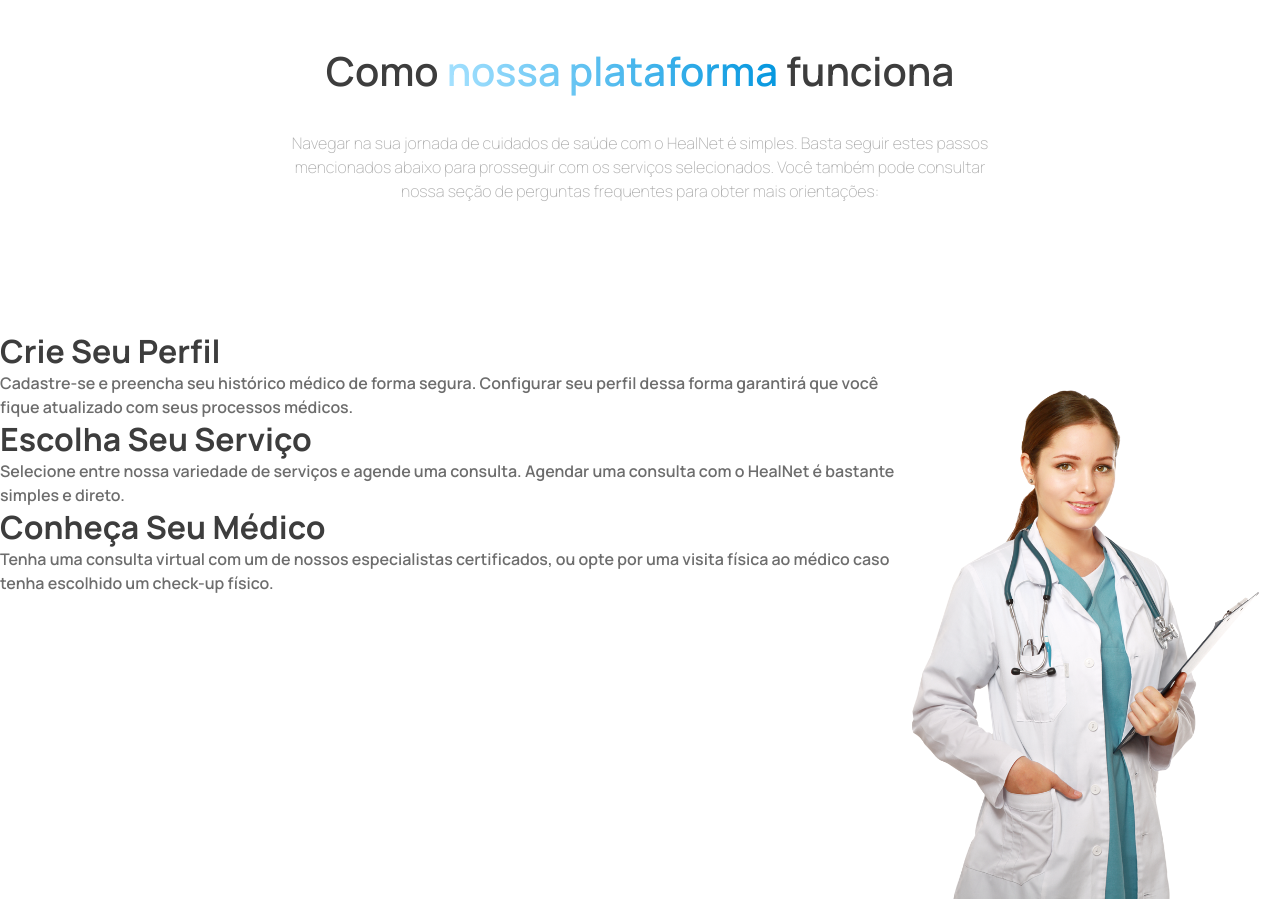
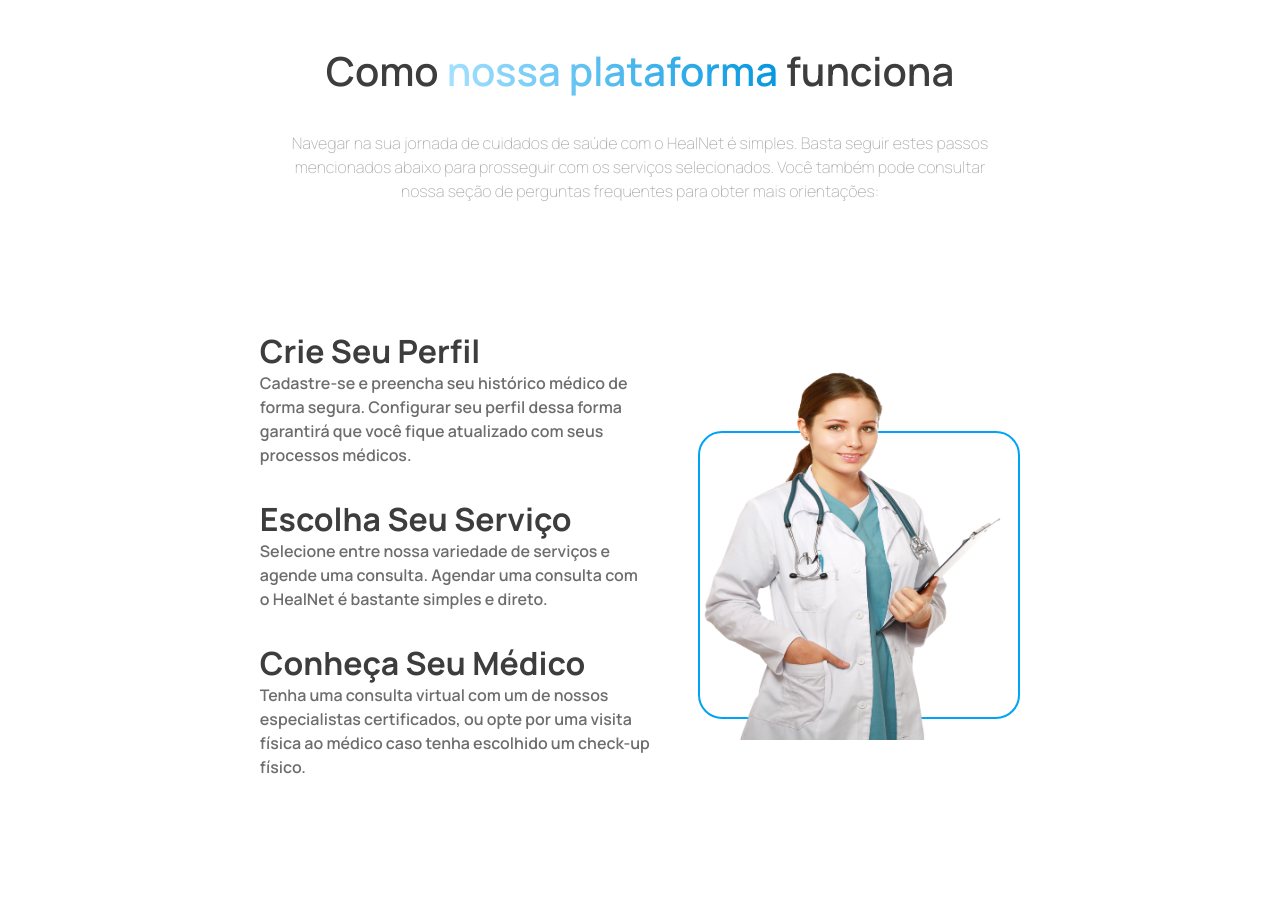
Before and after one commit to capella-marcosfilipe/healnet, a plain HTML site: page index.html in a window 1280 px wide. Shown: the part 785-1684 px from the top of the page. After the commit the page ends 1564 px from the top, so only its background shows below. Drawn offline with Linux system fonts and the light colour scheme.

Commit message:
correções de texto e imagem

```diff
--- a/index.html
+++ b/index.html
@@ -50,19 +50,19 @@
         <div class="func_phases">
             <div class="func_1">
               <h1 class="func_title">Crie Seu Perfil</h1>
-              <p class="func_num">Cadastre-se e preencha seu histórico médico de forma segura. Configurar seu perfil dessa forma garantirá que você fique atualizado com seus processos médicos.</p>
+              <p class="func_num">Cadastre-se e preencha seu histórico médico de <br>forma segura. Configurar seu perfil dessa forma <br> garantirá que você fique atualizado com seus <br> processos médicos.</p>
             </div>
             <div class="func_2">
               <h1 class="func_title">Escolha Seu Serviço</h1>
-              <p class="func_num">Selecione entre nossa variedade de serviços e agende uma consulta. Agendar uma consulta com o HealNet é bastante simples e direto.</p>
+              <p class="func_num">Selecione entre nossa variedade de serviços e <br> agende uma consulta. Agendar uma consulta com <br> o HealNet é bastante simples e direto.</p>
             </div>
             <div class="func_3">
               <h1 class="func_title">Conheça Seu Médico</h1>
-              <p class="func_num">Tenha uma consulta virtual com um de nossos especialistas certificados, ou opte por uma visita física ao médico caso tenha escolhido um check-up físico.</p>
+              <p class="func_num">Tenha uma consulta virtual com um de nossos <br> especialistas certificados, ou opte por uma visita <br> física ao médico caso tenha escolhido um check-up <br> físico.</p>
             </div>
         </div>
-        <div class="func_image">
-          <img src="assets/doctor.png" alt="doutora">
+        <div class="func_box">
+          <img class="func_image" src="assets/doctor.png" alt="doutora">
         </div>
       </div>
     </section>
--- a/styles/index.css
+++ b/styles/index.css
@@ -1,6 +1,6 @@
 @import url("https://fonts.googleapis.com/css2?family=Manrope:wght@200..800&display=swap");
 @import url("./navbar.css");
-@import url(./sobre.css);
+@import url("./sobre.css");
 
 :root {
   --fonte: "Manrope", sans-serif;
--- a/styles/sobre.css
+++ b/styles/sobre.css
@@ -109,11 +109,14 @@
 .func_content{
     display: flex;
     flex-direction: row;
+    gap: 3rem;
 }
 
 .func_phases{
     display: flex;
     flex-direction: column;
+    justify-content: center;
+    gap: 2rem;
 }
 
 .func_title{
@@ -129,10 +132,19 @@
     line-height: 1.5rem;
 }
 
+.func_box{
+    width: 19.9rem;
+    height: 17.75rem;
+    border: solid 2px var(--azul-primario);
+    border-radius: 1.5rem;
+    background-color: var(--azul-gradiente);
+    display: flex;
+    align-items: center;
+    margin-top: 100px;
+}
+
 .func_image{
-    display: flex;
-    flex-direction: column;
-    width: 23.375rem;
-    height: 24.875rem;
-
+    width: 380px;
+    height: 410px;
+    margin-bottom: 80px;
 }
```
